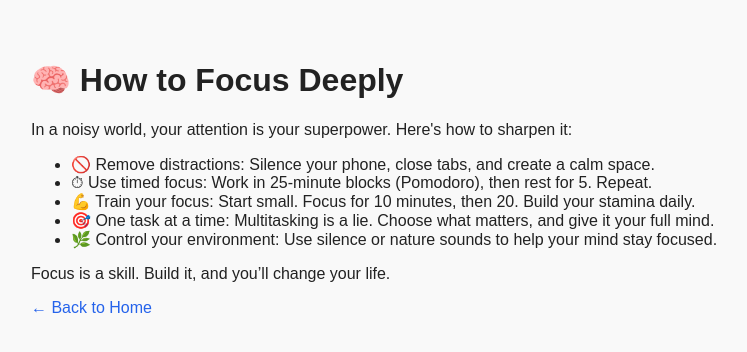
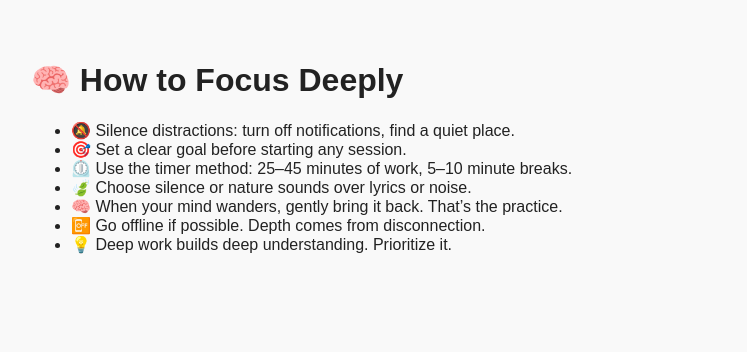
Before and after one commit to iamanvar3/1page-school, a Next.js app: page /lessons/focus in a window 1280 px wide. Shown: the top 352 px of the page, without its empty margins (9-756 px from the left). Built offline with nearby package versions, Linux system fonts and the light colour scheme.

Commit message:
Update page.tsx

```diff
--- a/app/lessons/focus/page.tsx
+++ b/app/lessons/focus/page.tsx
@@ -1,21 +1,16 @@
 export default function FocusPage() {
   return (
-    <main className="max-w-2xl mx-auto">
-      <h1 className="text-3xl font-bold mb-4">🧠 How to Focus Deeply</h1>
-      <p className="mb-4">
-        In a noisy world, your attention is your superpower. Here's how to sharpen it:
-      </p>
-      <ul className="list-disc pl-5 space-y-2">
-        <li>🚫 Remove distractions: Silence your phone, close tabs, and create a calm space.</li>
-        <li>⏱ Use timed focus: Work in 25-minute blocks (Pomodoro), then rest for 5. Repeat.</li>
-        <li>💪 Train your focus: Start small. Focus for 10 minutes, then 20. Build your stamina daily.</li>
-        <li>🎯 One task at a time: Multitasking is a lie. Choose what matters, and give it your full mind.</li>
-        <li>🌿 Control your environment: Use silence or nature sounds to help your mind stay focused.</li>
+    <main className="p-6 max-w-2xl mx-auto">
+      <h1 className="text-2xl font-bold mb-4">🧠 How to Focus Deeply</h1>
+      <ul className="list-disc ml-6 space-y-2">
+        <li>🔕 Silence distractions: turn off notifications, find a quiet place.</li>
+        <li>🎯 Set a clear goal before starting any session.</li>
+        <li>⏲️ Use the timer method: 25–45 minutes of work, 5–10 minute breaks.</li>
+        <li>🍃 Choose silence or nature sounds over lyrics or noise.</li>
+        <li>🧠 When your mind wanders, gently bring it back. That’s the practice.</li>
+        <li>📴 Go offline if possible. Depth comes from disconnection.</li>
+        <li>💡 Deep work builds deep understanding. Prioritize it.</li>
       </ul>
-      <p className="mt-4">Focus is a skill. Build it, and you’ll change your life.</p>
-      <p className="mt-6">
-        <a href="/" className="text-blue-600 hover:underline">← Back to Home</a>
-      </p>
     </main>
   );
 }
```
